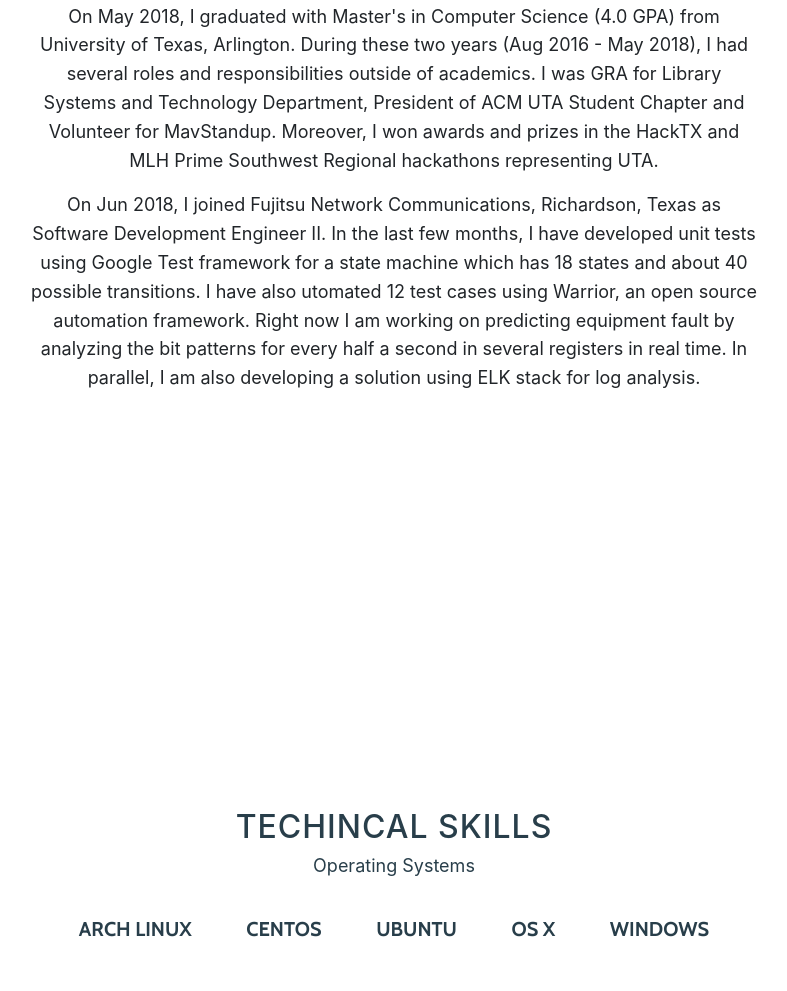
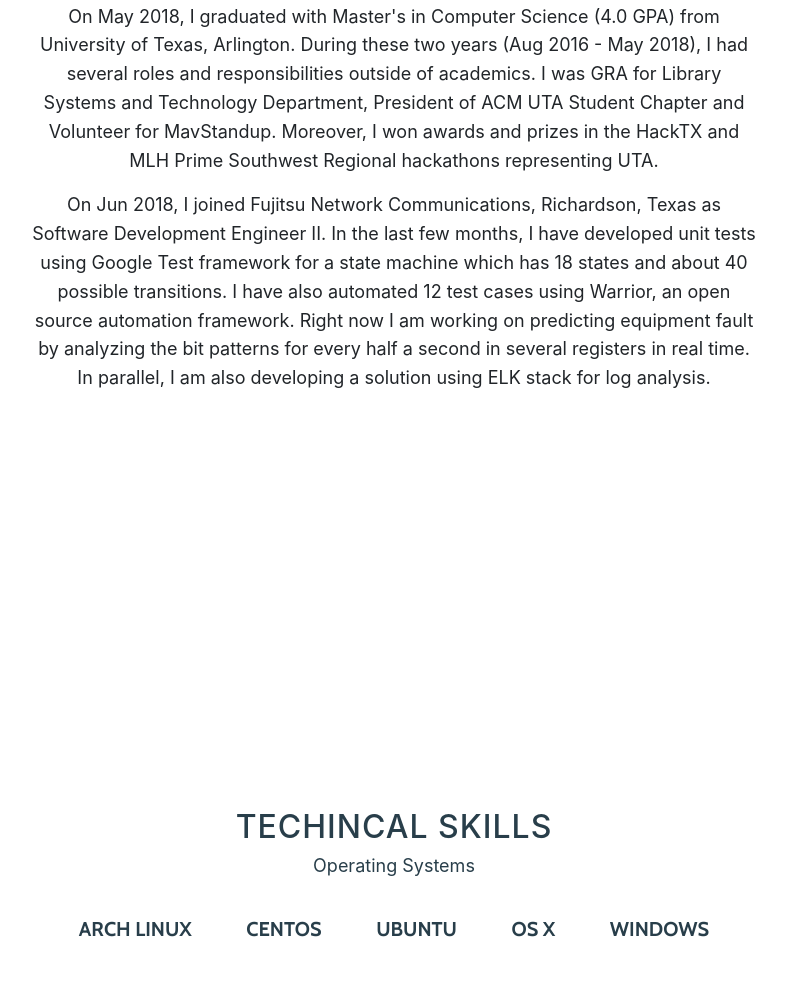
Before and after one commit to ganeshcodes/ganeshcodes.github.io, a website with bundled scripts: page index.html in a window 1280 px wide. Shown: the part 1303-2294 px from the top of the page, without its empty margins (246-1033 px from the left). Built offline with nearby package versions, Linux system fonts and the light colour scheme.

Commit message:
typo fix

```diff
--- a/index.html
+++ b/index.html
@@ -88,7 +88,7 @@
 
             <p> On May 2018, I graduated with Master's in Computer Science (4.0 GPA) from University of Texas, Arlington. During these two years (Aug 2016 - May 2018), I had several roles and responsibilities outside of academics. I was GRA for Library Systems and Technology Department, President of ACM UTA Student Chapter and Volunteer for MavStandup. Moreover, I won awards and prizes in the HackTX and MLH Prime Southwest Regional hackathons representing UTA. </p>
 
-            <p> On Jun 2018, I joined Fujitsu Network Communications, Richardson, Texas as Software Development Engineer II. In the last few months, I have developed unit tests using Google Test framework for a state machine which has 18 states and about 40 possible transitions. I have also utomated 12 test cases using Warrior, an open source automation framework. Right now I am working on predicting equipment fault by analyzing the bit patterns for every half a second in several registers in real time. In parallel, I am also developing a solution using ELK stack for log analysis. </p>
+            <p> On Jun 2018, I joined Fujitsu Network Communications, Richardson, Texas as Software Development Engineer II. In the last few months, I have developed unit tests using Google Test framework for a state machine which has 18 states and about 40 possible transitions. I have also automated 12 test cases using Warrior, an open source automation framework. Right now I am working on predicting equipment fault by analyzing the bit patterns for every half a second in several registers in real time. In parallel, I am also developing a solution using ELK stack for log analysis. </p>
           </div>
         </div>
       </div>
```
Also changed, not shown: 1 other file.
